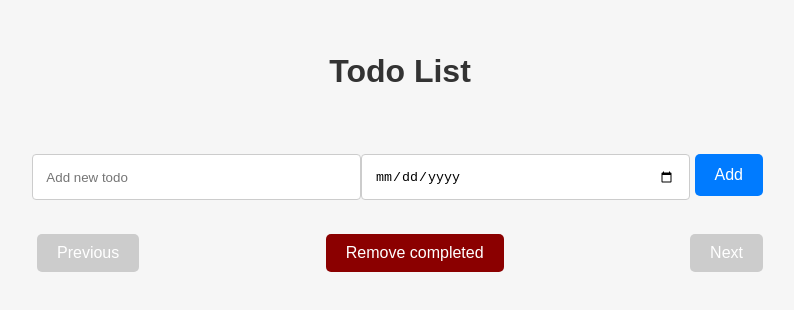
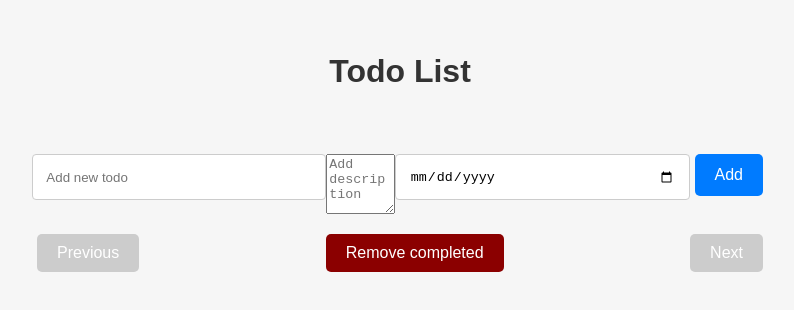
Before and after one commit to pokke/grupp-todo-app, a React (Create React App) app in the folder todo-app/: page / in a window 1280 px wide. Shown: the top 310 px of the page, without its empty margins (240-1034 px from the left). Built offline with nearby package versions, Linux system fonts and the light colour scheme.

Commit message:
Added description functionality

```diff
--- a/todo-app/src/App.js
+++ b/todo-app/src/App.js
@@ -15,10 +15,11 @@ function markAsUncompleted(todo) {
     };
 }
 
-function createTodo(title, dueDate) {
+function createTodo(title, dueDate, description) {
     return {
         id: Date.now(),
         title,
+        description,
         completed: false,
         dueDate,
     };
@@ -46,6 +47,7 @@ function App() {
     const todosPerPage = 10;
     const [newDueDate, setNewDueDate] = useState('');
     const dueSoonDate = 2 * 24 * 60 * 60 * 1000;
+    const [newDescription, setNewDescription] = useState('');
 
     useEffect(() => {
         localStorage.setItem('todos', JSON.stringify(todos));
@@ -92,10 +94,11 @@ function App() {
     };
 
     const addTodo = () => {
-        const todo = createTodo(newTodo, newDueDate);
+        const todo = createTodo(newTodo, newDueDate, newDescription);
         setTodos([todo, ...todos]);
         setNewTodo('');
         setNewDueDate('');
+        setNewDescription('');
     };
 
     const prevPage = () => {
@@ -120,6 +123,11 @@ function App() {
                     value={newTodo}
                     onChange={(e) => setNewTodo(e.target.value)}
                     placeholder="Add new todo"
+                />
+                <textarea
+                    value={newDescription}
+                    onChange={(e) => setNewDescription(e.target.value)}
+                    placeholder="Add description"
                 />
                 <input
                     type="date"
@@ -151,6 +159,9 @@ function App() {
                         ) : (
                             <div className="title-container">
                                 {todo.title}
+                                <p className="description">
+                                    {todo.description}
+                                </p>
                                 {todo.dueDate &&
                                     new Date(todo.dueDate) - new Date() >
                                         dueSoonDate && (
```
